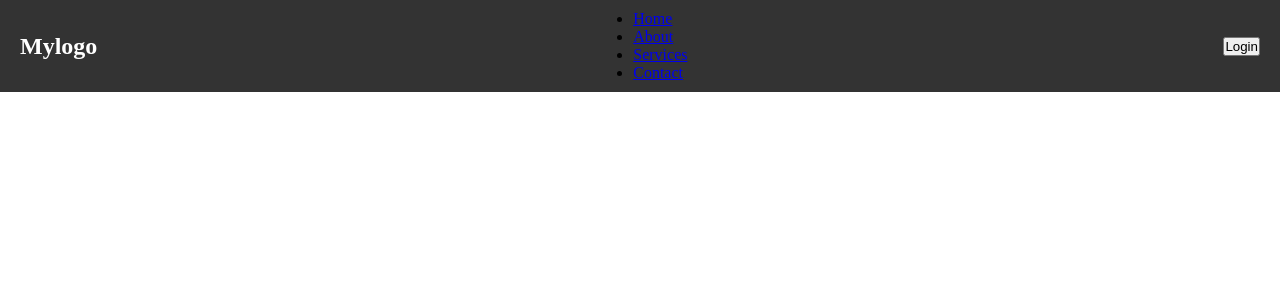
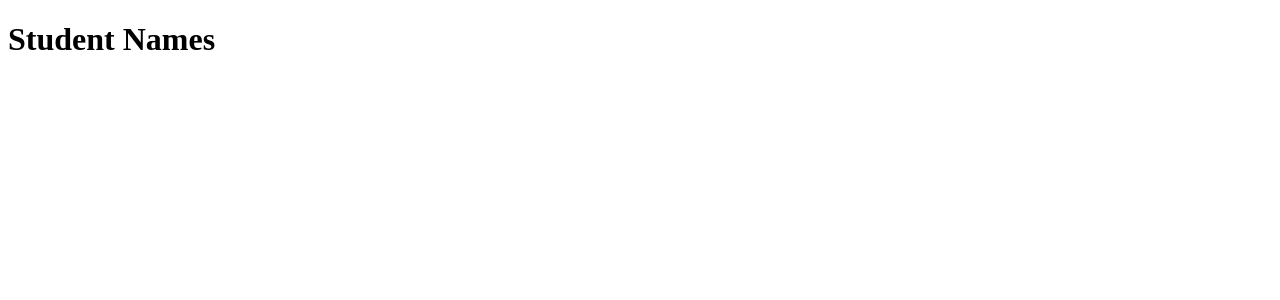
Before and after one commit to karanjoshi-kj/REACT, a React (Vite) app in the folder demo/: page / in a window 1280 px wide. Shown: the top 300 px of the page. Built offline with nearby package versions, Linux system fonts and the light colour scheme.

Commit message:
MAP FUNCTION

```diff
--- a/demo/src/App.jsx
+++ b/demo/src/App.jsx
@@ -1,22 +1,12 @@
-import React from 'react';
-import Question from './components/navbar1/Question';
-import { BrowserRouter, Route, Routes } from 'react-router-dom'; // <-- BrowserRouter add kiya
-import Aboutus from './components/pages/Aboutus';
-import Services from './components/Common/Pagenotfound';
-import Contact from './components/Common/Underconstruction';
+import React from 'react'
+import Mapfun from './components/mapfunction/Mapfun';
 
 const App = () => {
   return (
-    <BrowserRouter> {/* <-- Yahan start kiya */}
-      <Routes>
-        <Route path="/" element={<Question />} />
-        <Route path="/about" element={<Aboutus />} />
-        <Route path="/services" element={<Services />} />
-        <Route path="/contact" element={<Contact />} />
+    <div>
+      <Mapfun />
+    </div>
+  )
+}
 
-      </Routes>
-    </BrowserRouter>
-  );
-};
-
-export default App;
+export default App
--- a/demo/src/components/mapfunction/Mapfun.jsx
+++ b/demo/src/components/mapfunction/Mapfun.jsx
@@ -5,11 +5,19 @@ const Mapfun = () => {
   return (
     <div>
       <h1>Student Names</h1>
-      {   //! YE BRACKET ISLIYE AAYA H KYOKI REACT M DIRECTLY JS NAHI CHLA SAKTE HAI ....
+      {/* {   //! YE BRACKET ISLIYE AAYA H KYOKI REACT M DIRECTLY JS NAHI CHLA SAKTE HAI ....
       studentnames.map((name)=>{
         console.log(name);     //? THIS WILL PRINT THE OUTPUT ON THE CONCOLE .....
       })
+    } */}
+
+
+    {
+        studentnames.map((name)=>{
+
+        })
     }
+
     </div>
   )
 }
```
